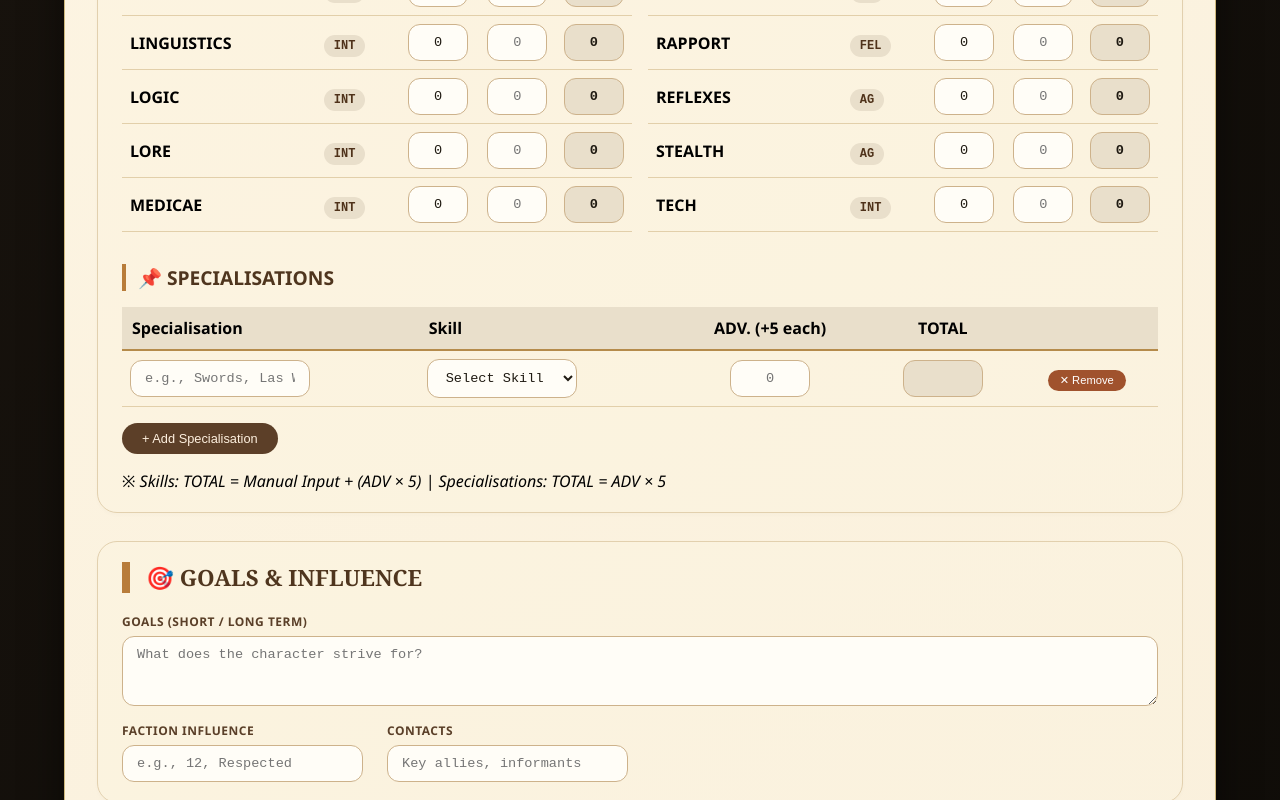
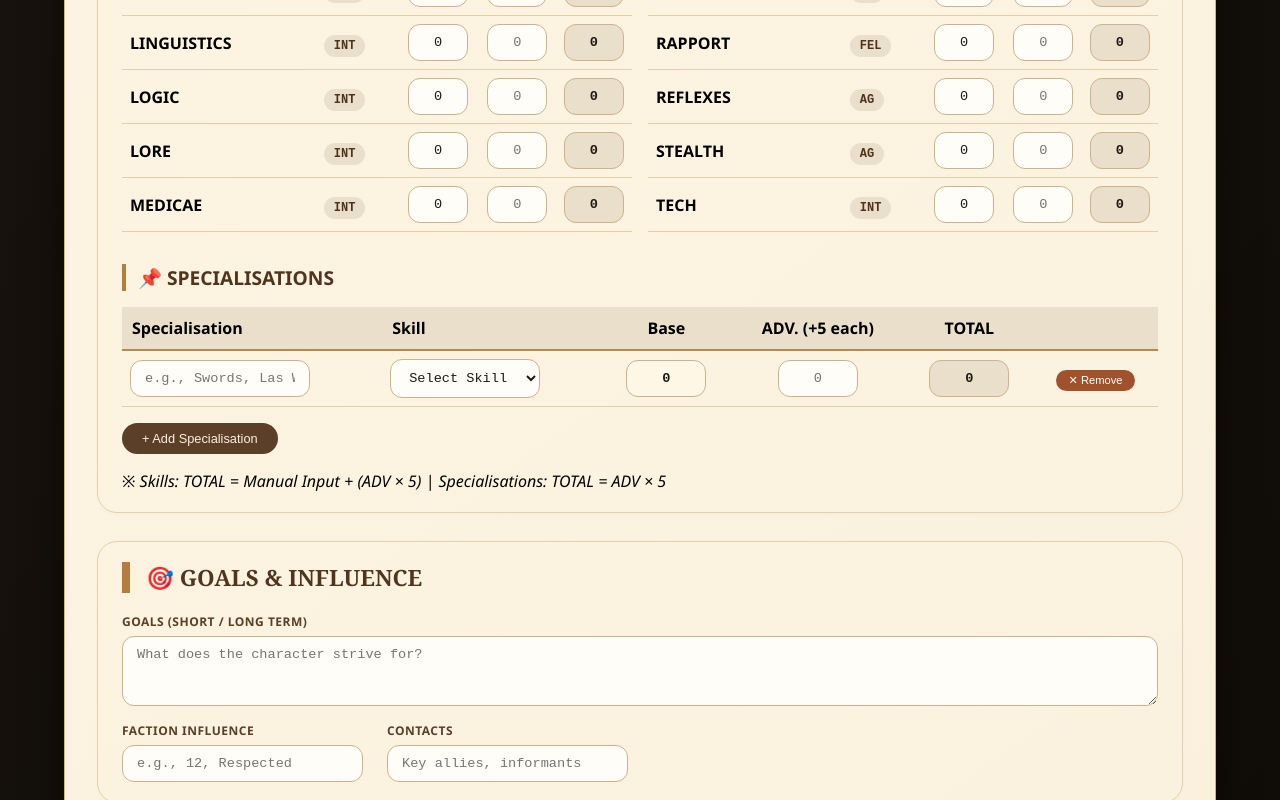
Before and after one commit to louisphilippenoel90/imperium-maledictum, a Next.js app: page / in a window 1280 px wide. Both pictures are taken after typing "Sample", "Sample", "Sample", "Sample", "Sample", "Sample" into the empty fields and a click on the button "+ Add Specialisation". Shown: the part 1618-2418 px from the top of the page. Built offline with nearby package versions, Linux system fonts and the light colour scheme.

Commit message:
New json context api

```diff
--- a/src/app/components/CharacterSheet.tsx
+++ b/src/app/components/CharacterSheet.tsx
@@ -25,10 +25,11 @@ import ActionButtons from './ActionButtons';
 
 import { SpecialisationData } from './SkillsSection';
 import { CharacterStatsProvider } from '@/app/context/CharacterStatsContext';
+import { ExportJsonProvider, useExportJson } from '@/app/context/ExportJsonContext';
 
 const defaultSpecialisationsData: SpecialisationData[] = [];
 
-export default function CharacterSheet() {
+function CharacterSheetInner() {
 	const [basic, setBasic] = useState<BasicInfo>(defaultBasicInfo);
 	const [characteristics, setCharacteristics] = useState<Characteristics>(defaultCharacteristics);
 	const [fateCorruption, setFateCorruption] = useState<FateCorruption>(defaultFateCorruption);
@@ -104,6 +105,8 @@ export default function CharacterSheet() {
 		);
 	};
 
+	const { dispatchExport } = useExportJson();
+
 	const exportToJSON = () => {
 		const fullData: CharacterSheetData = {
 			basic,
@@ -119,6 +122,10 @@ export default function CharacterSheet() {
 			...fullData,
 		};
 		const jsonStr = JSON.stringify(exportObj, null, 2);
+
+		// Dispatch exported content to the app (Context API)
+		dispatchExport({ exportObject: exportObj, exportJson: jsonStr });
+
 		const blob = new Blob([jsonStr], { type: 'application/json' });
 		const url = URL.createObjectURL(blob);
 		const a = document.createElement('a');
@@ -247,3 +254,11 @@ export default function CharacterSheet() {
 		</div>
 	);
 }
+
+export default function CharacterSheet() {
+	return (
+		<ExportJsonProvider>
+			<CharacterSheetInner />
+		</ExportJsonProvider>
+	);
+}
--- a/src/app/components/SkillsSection.tsx
+++ b/src/app/components/SkillsSection.tsx
@@ -77,17 +77,47 @@ export default function SkillsSection({
 		// eslint-disable-next-line react-hooks/exhaustive-deps
 	}, [characteristics]);
 
-	// Calculate TOTAL for specialisation: adv × 5 (base from characteristic, but user manages total)
-	const calculateSpecialisationTotal = (adv: string): string => {
+	const getSpecialisationBaseFromSkill = (skillName: string): string => {
+		if (!skillName) return '0';
+		const target = skills.find((s) => (s.skillName || '').toUpperCase() === skillName.toUpperCase());
+		if (!target) return '0';
+		const baseCurrent = getSkillBaseCurrent(target);
+		return calculateSkillTotal(baseCurrent, target.advances);
+	};
+
+	// Calculate TOTAL for specialisation: base(skill total) + (adv × 5)
+	const calculateSpecialisationTotal = (base: string, adv: string): string => {
+		const baseValue = parseInt(base) || 0;
 		const advValue = parseInt(adv) || 0;
-		return (advValue * 5).toString();
+		return (baseValue + advValue * 5).toString();
 	};
 
 	const handleSpecialisationAdvChange = (index: number, value: string) => {
-		const total = calculateSpecialisationTotal(value);
+		const spec = specialisations[index];
+		const base = getSpecialisationBaseFromSkill(spec.skill);
+		const total = calculateSpecialisationTotal(base, value);
 		onSpecialisationChange(index, 'adv', value);
 		onSpecialisationChange(index, 'total', total);
 	};
+
+	const handleSpecialisationSkillChange = (index: number, value: string) => {
+		onSpecialisationChange(index, 'skill', value);
+		const base = getSpecialisationBaseFromSkill(value);
+		const total = calculateSpecialisationTotal(base, specialisations[index]?.adv || '');
+		onSpecialisationChange(index, 'total', total);
+	};
+
+	// Keep specialisation totals in sync if skill totals change
+	useEffect(() => {
+		specialisations.forEach((spec, index) => {
+			const base = getSpecialisationBaseFromSkill(spec.skill);
+			const computedTotal = calculateSpecialisationTotal(base, spec.adv);
+			if ((spec.total || '') !== computedTotal) {
+				onSpecialisationChange(index, 'total', computedTotal);
+			}
+		});
+		// eslint-disable-next-line react-hooks/exhaustive-deps
+	}, [skills, characteristics]);
 
 	// Split skills into two tables (keep original indices for handlers)
 	const findSkillIndex = (name: string) =>
@@ -290,8 +320,18 @@ export default function SkillsSection({
 											textAlign: 'center',
 										}}
 									>
+										Base
+									</th>
+									<th
+										style={{
+											padding: '10px',
+											borderBottom: '2px solid #b58b4b',
+											textAlign: 'center',
+										}}
+									>
 										ADV. (+5 each)
 									</th>
+
 									<th
 										style={{
 											padding: '10px',
@@ -328,7 +368,7 @@ export default function SkillsSection({
 										<td style={{ padding: '8px' }}>
 											<select
 												value={spec.skill}
-												onChange={(e) => onSpecialisationChange(idx, 'skill', e.target.value)}
+												onChange={(e) => handleSpecialisationSkillChange(idx, e.target.value)}
 												style={{ width: '150px' }}
 												className='text-input'
 											>
@@ -339,6 +379,21 @@ export default function SkillsSection({
 													</option>
 												))}
 											</select>
+										</td>
+
+										<td style={{ padding: '8px', textAlign: 'center' }}>
+											<input
+												type='text'
+												value={getSpecialisationBaseFromSkill(spec.skill)}
+												readOnly
+												style={{
+													width: '80px',
+													textAlign: 'center',
+													backgroundColor: '#fff7e6',
+													fontWeight: 'bold',
+												}}
+												className='text-input'
+											/>
 										</td>
 										<td style={{ padding: '8px', textAlign: 'center' }}>
 											<input
@@ -353,7 +408,10 @@ export default function SkillsSection({
 										<td style={{ padding: '8px', textAlign: 'center' }}>
 											<input
 												type='text'
-												value={spec.total}
+												value={calculateSpecialisationTotal(
+													getSpecialisationBaseFromSkill(spec.skill),
+													spec.adv,
+												)}
 												readOnly
 												style={{
 													width: '80px',
--- /dev/null
+++ b/src/app/context/ExportJsonContext.tsx
@@ -0,0 +1,36 @@
+'use client';
+
+import React, { createContext, useContext, useMemo, useState } from 'react';
+
+type ExportJsonContextValue = {
+	lastExportObject: unknown | null;
+	lastExportJson: string | null;
+	dispatchExport: (payload: { exportObject: unknown; exportJson: string }) => void;
+};
+
+const ExportJsonContext = createContext<ExportJsonContextValue | null>(null);
+
+export function ExportJsonProvider({ children }: { children: React.ReactNode }) {
+	const [lastExportObject, setLastExportObject] = useState<unknown | null>(null);
+	const [lastExportJson, setLastExportJson] = useState<string | null>(null);
+
+	const value = useMemo<ExportJsonContextValue>(
+		() => ({
+			lastExportObject,
+			lastExportJson,
+			dispatchExport: ({ exportObject, exportJson }) => {
+				setLastExportObject(exportObject);
+				setLastExportJson(exportJson);
+			},
+		}),
+		[lastExportJson, lastExportObject],
+	);
+
+	return <ExportJsonContext.Provider value={value}>{children}</ExportJsonContext.Provider>;
+}
+
+export function useExportJson() {
+	const ctx = useContext(ExportJsonContext);
+	if (!ctx) throw new Error('useExportJson must be used within ExportJsonProvider');
+	return ctx;
+}
```
